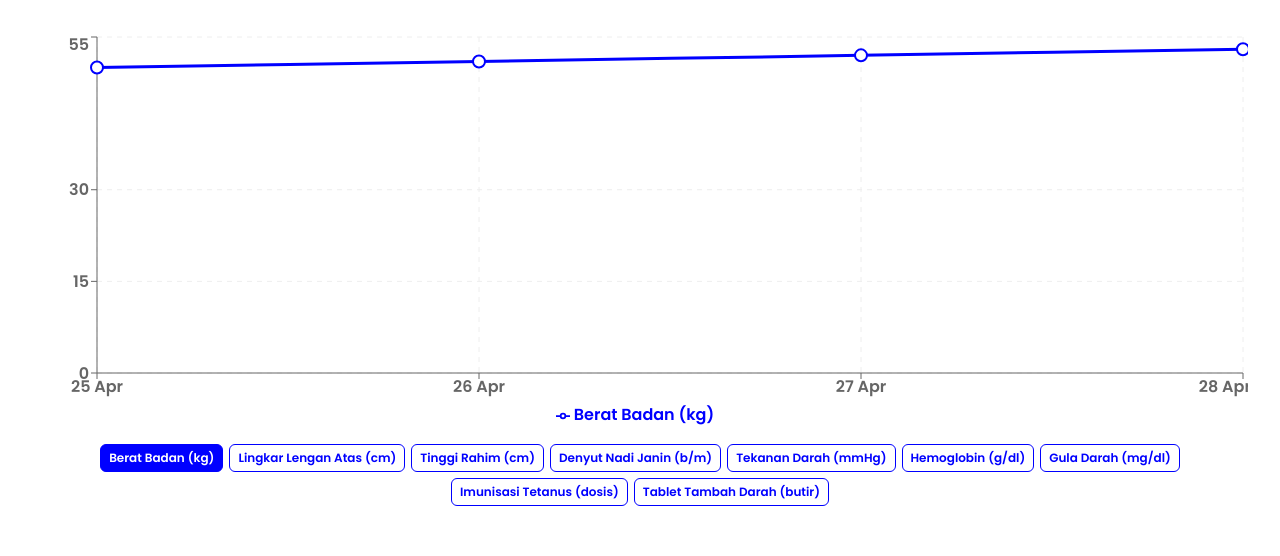
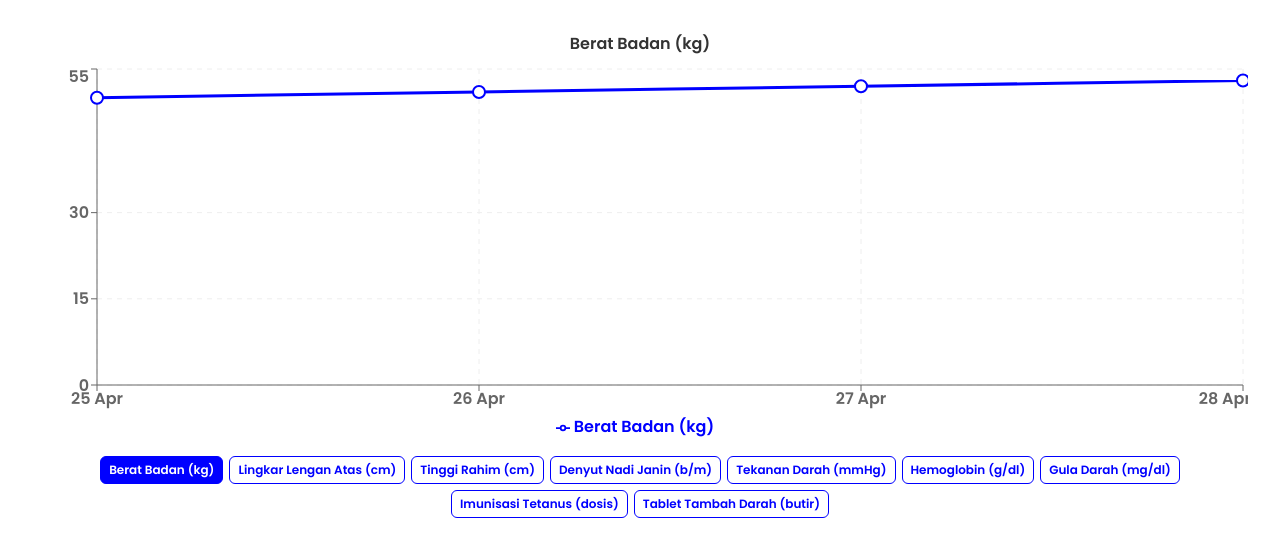
Before and after one commit to risya22008/JurnalBumil, a React (Vite) app in the folder Frontend/: page /lapkun in a window 1280 px wide. Shown: the top 556 px of the page. Built offline with nearby package versions, Linux system fonts and the light colour scheme; sample sign-in values are in the browser's storage.

Commit message:
template grafik laporan kunjungan

```diff
--- a/Frontend/src/App.css
+++ b/Frontend/src/App.css
@@ -132,3 +132,42 @@ textarea:focus {
 textarea:active, textarea:focus {
   background-color: #FFFFFF; /* Menjaga background tetap putih */
 }
+
+.lapkun-container {
+  width: 100%;
+  height: 460px;
+}
+
+.lapkun-title {
+  text-align: center;
+  font-weight: bold;
+  font-size: 16px;
+  margin-bottom: 8px;
+  color: #333;
+}
+
+.lapkun-button-container {
+  margin-top: 12px;
+  text-align: center;
+  display: flex;
+  flex-wrap: wrap;
+  justify-content: center;
+  gap: 6px;
+}
+
+.lapkun-button {
+  padding: 4px 8px;
+  font-size: 12px;
+  border: 1px solid #0000FF;
+  border-radius: 6px;
+  cursor: pointer;
+  outline: none;
+  background-color: #FFFFFF;
+  color: #0000FF;
+  transition: 0.2s ease;
+}
+
+.lapkun-button.active {
+  background-color: #0000FF;
+  color: #FFFFFF;
+}
--- a/Frontend/src/pages/LapKun.jsx
+++ b/Frontend/src/pages/LapKun.jsx
@@ -3,6 +3,7 @@ import {
   LineChart, Line, XAxis, YAxis, CartesianGrid,
   Tooltip, Legend, ResponsiveContainer, Label
 } from 'recharts';
+import "../App.css";
 
 const LapKun = () => {
   const [activeKey, setActiveKey] = useState('berat_badan');
@@ -85,8 +86,12 @@ const LapKun = () => {
   const maxValue = Math.max(...data.map(item => item[activeKey]));
 
   return (
-    <div style={{ width: '100%', height: 400 }}>
-      <ResponsiveContainer>
+    <div className="lapkun-container">
+      <div className="lapkun-title">
+        {labelMap[activeKey]}
+      </div>
+
+      <ResponsiveContainer height={380}>
         <LineChart data={data}>
           <CartesianGrid stroke="#eee" strokeDasharray="5 5" />
           <XAxis
@@ -118,28 +123,12 @@ const LapKun = () => {
         </LineChart>
       </ResponsiveContainer>
 
-      <div style={{
-        marginTop: 12,
-        textAlign: 'center',
-        display: 'flex',
-        flexWrap: 'wrap',
-        justifyContent: 'center',
-        gap: '6px'
-      }}>
+      <div className="lapkun-button-container">
         {Object.entries(labelMap).map(([key, label]) => (
           <button
             key={key}
             onClick={() => setActiveKey(key)}
-            style={{
-              padding: '4px 8px',
-              fontSize: '12px',
-              backgroundColor: activeKey === key ? '#0000FF' : '#FFFFFF',
-              color: activeKey === key ? '#FFFFFF' : '#0000FF',
-              border: '1px solid #0000FF',
-              borderRadius: '6px',
-              cursor: 'pointer',
-              outline: 'none'
-            }}
+            className={`lapkun-button ${activeKey === key ? 'active' : ''}`}
           >
             {label}
           </button>
```
